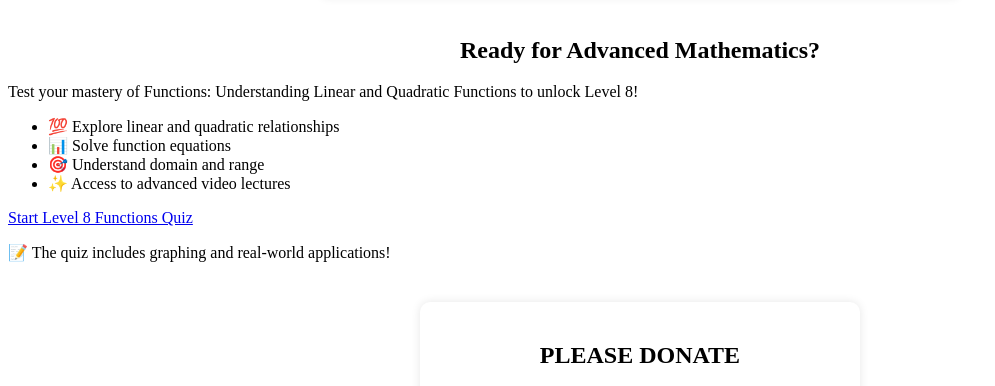
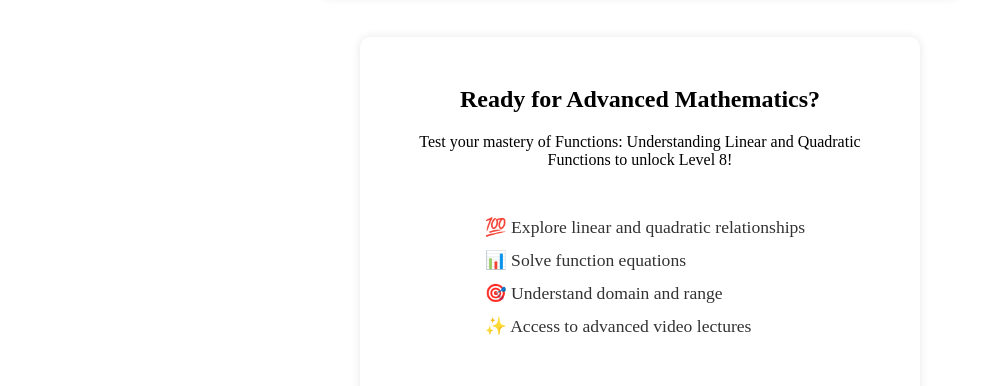
Before and after one commit to Waecmathsuccess/mathlevel6, a plain HTML site: page index.html in a window 1280 px wide. Shown: the part 1660-2046 px from the top of the page, without its empty margins (0-995 px from the left). Drawn offline with Linux system fonts and the light colour scheme.

Commit message:
Update styles.css

```diff
--- a/styles.css
+++ b/styles.css
@@ -69,6 +69,58 @@ button:hover {
     border-radius: 4px;
     font-size: 16px;
 }
+/* Progress Link Section */
+#progress-link {
+    text-align: center;
+    margin: 40px auto;
+    background-color: #fff;
+    padding: 30px;
+    max-width: 500px;
+    border-radius: 10px;
+    box-shadow: 0px 0px 10px rgba(0, 0, 0, 0.1);
+}
+
+.quiz-features {
+    list-style: none;
+    padding: 0;
+    margin: 20px 0;
+    text-align: left;
+    display: inline-block;
+}
+
+.quiz-features li {
+    margin: 12px 0;
+    font-size: 1.1em;
+    color: #333;
+    padding-left: 10px;
+}
+
+.progress-button {
+    display: inline-block;
+    padding: 15px 30px;
+    background-color: #4CAF50;  /* Matching the website's green theme */
+    color: white;
+    text-decoration: none;
+    border-radius: 4px;
+    font-weight: bold;
+    transition: all 0.3s ease;
+    margin: 20px 0;
+    box-shadow: 0 2px 5px rgba(0,0,0,0.2);
+}
+
+.progress-button:hover {
+    background-color: #45a049;  /* Matching the hover state from the website */
+    transform: scale(1.05);
+    box-shadow: 0 4px 8px rgba(0,0,0,0.2);
+}
+
+.quiz-note {
+    color: #333;
+    font-size: 0.9em;
+    margin-top: 15px;
+    font-weight: bold;
+}
+
 
 /* Donation Section Styles */
 #donation {
```
